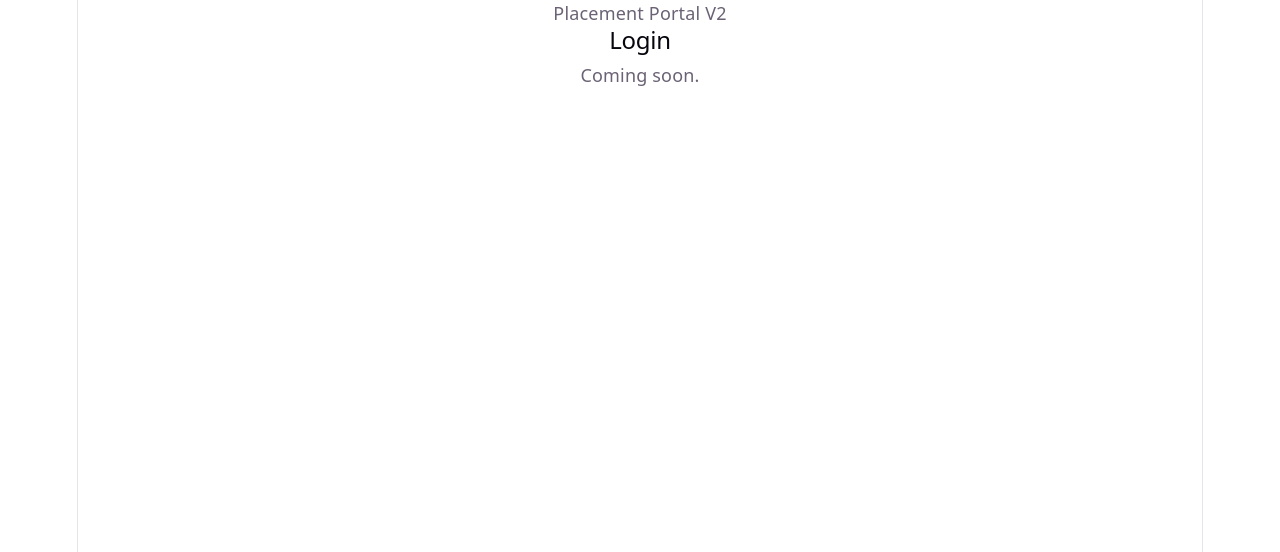
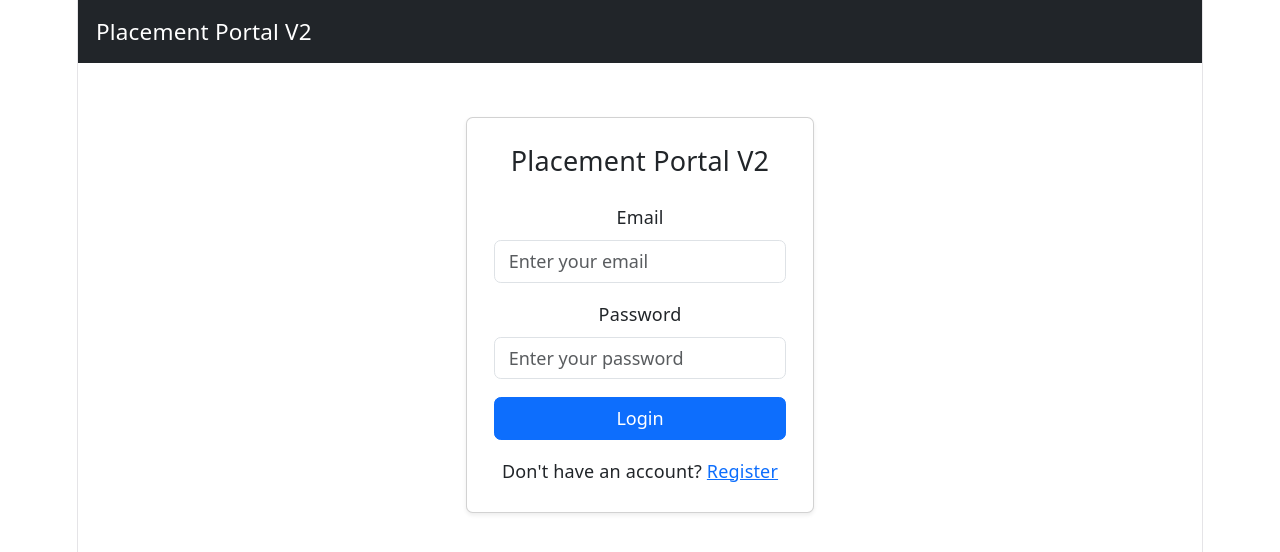
Before and after one commit to 23f2001849/placement-portal-v2-23f2001849, a Vue app in the folder frontend/: page /login in a window 1280 px wide. Shown: the top 552 px of the page. Built offline with nearby package versions, Linux system fonts and the light colour scheme.

Commit message:
Added Login.vue with Validation and Role-based redirect, Added Bootstrap CDN

```diff
--- a/frontend/index.html
+++ b/frontend/index.html
@@ -4,6 +4,17 @@
     <meta charset="UTF-8" />
     <link rel="icon" type="image/svg+xml" href="/favicon.svg" />
     <meta name="viewport" content="width=device-width, initial-scale=1.0" />
+
+    <link
+      rel="stylesheet"
+      href="https://cdn.jsdelivr.net/npm/bootstrap@5.3.0/dist/css/bootstrap.min.css"
+    />
+
+    <link
+      rel="stylesheet"
+      href="https://cdn.jsdelivr.net/npm/bootstrap@5.3.0/dist/css/bootstrap.min.css"
+    />
+
     <title>frontend</title>
   </head>
   <body>
--- a/frontend/src/views/Login.vue
+++ b/frontend/src/views/Login.vue
@@ -1,9 +1,97 @@
 <template>
-  <div>
-    <h2>Login</h2>
-    <p>Coming soon.</p>
+  <div class="row justify-content-center mt-5">
+    <div class="col-md-4">
+      <div class="card shadow-sm">
+        <div class="card-body p-4">
+          <h4 class="card-title mb-4 text-center">Placement Portal V2</h4>
+
+          <div v-if="errorMessage" class="alert alert-danger">
+            {{ errorMessage }}
+          </div>
+
+          <div class="mb-3">
+            <label class="form-label">Email</label>
+            <input
+              v-model="email"
+              type="email"
+              class="form-control"
+              placeholder="Enter your email"
+            />
+          </div>
+
+          <div class="mb-3">
+            <label class="form-label">Password</label>
+            <input
+              v-model="password"
+              type="password"
+              class="form-control"
+              placeholder="Enter your password"
+            />
+          </div>
+
+          <button
+            class="btn btn-primary w-100"
+            @click="handleLogin"
+            :disabled="loading"
+          >
+            {{ loading ? 'Logging in...' : 'Login' }}
+          </button>
+
+          <p class="text-center mt-3 mb-0">
+            Don't have an account?
+            <RouterLink to="/register">Register</RouterLink>
+          </p>
+        </div>
+      </div>
+    </div>
   </div>
 </template>
 
 <script setup>
+import { ref } from 'vue'
+import { useRouter } from 'vue-router'
+import { useAuthStore } from '@/stores/auth'
+
+const router = useRouter()
+const authStore = useAuthStore()
+
+const email = ref('')
+const password = ref('')
+const errorMessage = ref('')
+const loading = ref(false)
+
+async function handleLogin() {
+  errorMessage.value = ''
+
+  if (!email.value || !password.value) {
+    errorMessage.value = 'Email and password are required.'
+    return
+  }
+
+  loading.value = true
+
+  try {
+    const data = await authStore.login(email.value, password.value)
+    const role = data.role
+
+    if (role === 'admin') {
+      router.push({ name: 'admin-dashboard' })
+    } else if (role === 'company') {
+      router.push({ name: 'company-dashboard' })
+    } else if (role === 'student') {
+      router.push({ name: 'student-dashboard' })
+    }
+  } catch (error) {
+    const status = error.response?.status
+    if (status === 401) {
+      errorMessage.value = 'Invalid email or password.'
+    } else if (status === 403) {
+      errorMessage.value = error.response?.data?.message || 'Access denied.'
+    } else {
+      errorMessage.value = 'Something went wrong. Please try again.'
+    }
+  } finally {
+    loading.value = false
+  }
+}
 </script>
```
